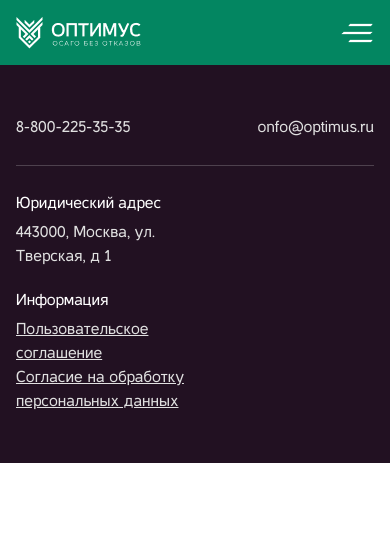
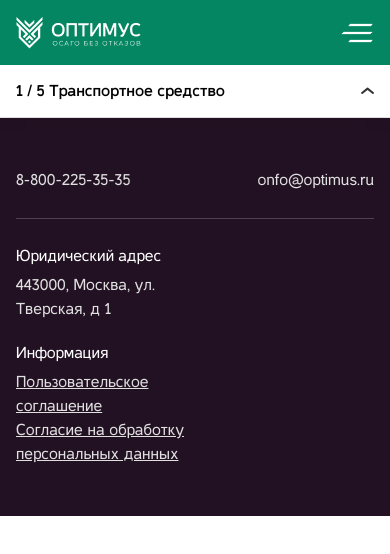
Before and after one commit to Acolapsys/Alpha-osago, a Nuxt app: page /osago in a window 390 px wide. Shown: the top 554 px of the page. Built offline with nearby package versions, Linux system fonts and the light colour scheme.

Commit message:
started osago formalize page

```diff
--- a/components/Header.vue
+++ b/components/Header.vue
@@ -47,7 +47,9 @@ export default {
 </script>
 <style lang="scss" scoped>
 .header {
-  @apply max-h-72
+  @apply max-h-72;
+  position: relative;
+  z-index: 10;
 }
 .navbar {
     @apply flex items-center justify-between text-white;
--- /dev/null
+++ b/components/Osago/Steps.vue
@@ -0,0 +1,196 @@
+<template>
+  <div class="steps">
+    <div class="steps__wrapper">
+      <div class="steps__current" @click="listFlag = !listFlag">
+        <span class="steps__currentText" ref="currentText">
+          {{ steps[0].number }} / {{ steps.length - 1 }} {{ steps[0].name }}
+        </span>
+        <img
+          src="~/assets/images/icons/arrow-down-black.svg"
+          class="steps__currentArrow"
+          :class="{ 'steps__currentArrow_active': listFlag }"
+          alt="arrow"
+        />
+      </div>
+      <div class="steps__list wrapper" :class="{ 'steps__list_active': listFlag }">
+        <div v-for="(item, idx) in steps" :key="item.id" @click="currentStep(idx)" class="steps__item">
+          <div class="steps__number">
+            {{ item.number }}
+          </div>
+          <div class="steps__name">
+            {{ item.name }}
+          </div>
+        </div>
+      </div>
+    </div>
+  </div>
+</template>
+
+<script>
+export default {
+    name: 'Steps',
+    data() {
+        return {
+            listFlag: false,
+            steps: [
+                {
+                    number: 1,
+                    name: 'Транспортное средство'
+                },
+                {
+                    number: 2,
+                    name: 'Владелец'
+                },
+                {
+                    number: 3,
+                    name: 'Страхователь'
+                },
+                {
+                    number: 4,
+                    name: 'Водители'
+                },
+                {
+                    number: 5,
+                    name: 'Полис'
+                },
+                {
+                    number: '+',
+                    name: 'Помощь'
+                }
+            ]
+        }
+    },
+    methods: {
+      currentStep(id) {
+        const stepsItems = document.querySelectorAll('.steps__item')
+        const substr = (id != this.steps.length - 1) ? ` / ${ this.steps.length - 1 }` : ''
+
+        for (let item of stepsItems) {
+          item.classList.remove('steps__item_active')
+        }
+
+        stepsItems[id].classList.add('steps__item_active')
+        this.$refs.currentText.innerHTML = `${this.steps[id].number}${substr} ${ this.steps[id].name }`
+        this.listFlag = false
+      }
+    }
+}
+</script>
+
+<style lang="scss" scoped>
+.steps {
+    $root: &;
+    padding: 18px 0;
+    border-bottom: 1px solid #E6E6E6;
+    &__current {
+      display: none;
+    }
+    &__list {
+        display: flex;
+    }
+    &__item {
+      flex-shrink: 0;
+      display: flex;
+      flex-direction: column;
+      justify-content: space-between;
+      width: 172px;
+      margin-right: 20px;
+      padding: 17px 15px;
+      background: #F6F6F6;
+      border-radius: 10px;
+      cursor: pointer;
+      transition: 0.3s;
+      &_active {
+        background: #EBF7F3;
+        #{$root}__number,
+        #{$root}__name {
+          color: #038661;
+        }
+      }
+    }
+    &__number {
+      font-size: 26px;
+      font-weight: bold;
+      letter-spacing: -0.02em;
+      color: #828282;
+    }
+    &__name {
+      font-weight: bold;
+      letter-spacing: -0.01em;
+      color: #333333;
+    }
+}
+@media (max-width: 1279px) {
+  .steps {
+    &__item {
+      width: 146px;
+      margin-right: 16px;
+    }
+  }
+}
+@media (max-width: 1024px) {
+  .steps {
+    &__list {
+      overflow: auto;
+      -ms-overflow-style: none;
+      scrollbar-width: none;
+    }
+    &__list::-webkit-scrollbar {
+      display: none;
+    }
+  }
+}
+@media (max-width: 767px) {
+  .steps {
+    padding: 0;
+    &__wrapper {
+      position: relative;
+    }
+    &__current {
+      position: relative;
+      z-index: 1;
+      display: flex;
+      justify-content: space-between;
+      padding: 14px 16px;
+      background: #FFFFFF;
+      box-shadow: 0px 4px 16px rgba(0, 0, 0, 0.06);
+    }
+    &__currentText {
+      font-weight: bold;
+      letter-spacing: -0.01em;
+    }
+    &__currentArrow {
+      transition: 0.3s;
+      transform: rotate(180deg);
+      &_active {
+        transform: rotate(0);
+      }
+    }
+    &__list {
+      position: absolute;
+      left: 0;
+      right: 0;
+      flex-direction: column;
+      padding: 0 16px 14px;
+      background: #fff;
+      transition: 0.3s;
+      transform: translateY(-100%);
+      &_active {
+        transform: translateY(0);
+      }
+    }
+    &__item {
+      flex-direction: row;
+      justify-content: flex-start;
+      align-items: center;
+      width: 100%;
+      margin: 0;
+      padding: 12px 0;
+      background: inherit;
+    }
+    &__number {
+      display: none;
+    }
+  }
+}
+</style>
--- a/pages/checkout/index.vue
+++ b/pages/checkout/index.vue
@@ -59,6 +59,7 @@
 <script>
 import BaseInput from '~/components/base/BaseInput'
 import BaseButton from '~/components/base/BaseButton'
+
 export default {
   components: {
     BaseInput,
--- /dev/null
+++ b/pages/osago/help.vue
@@ -0,0 +1,19 @@
+<template>
+    <div class="osago">
+        <Steps />
+    </div>
+</template>
+
+<script>
+import Steps from '~/components/Osago/Steps'
+
+export default {
+    components: {
+        Steps
+    }
+}
+</script>
+
+<style>
+
+</style>
--- /dev/null
+++ b/pages/osago/index.vue
@@ -0,0 +1,19 @@
+<template>
+    <div class="osago">
+        <Steps />
+    </div>
+</template>
+
+<script>
+import Steps from '~/components/Osago/Steps'
+
+export default {
+    components: {
+        Steps
+    }
+}
+</script>
+
+<style>
+
+</style>
```
Also changed, not shown: assets/images/icons/arrow-down-black.svg (added).
